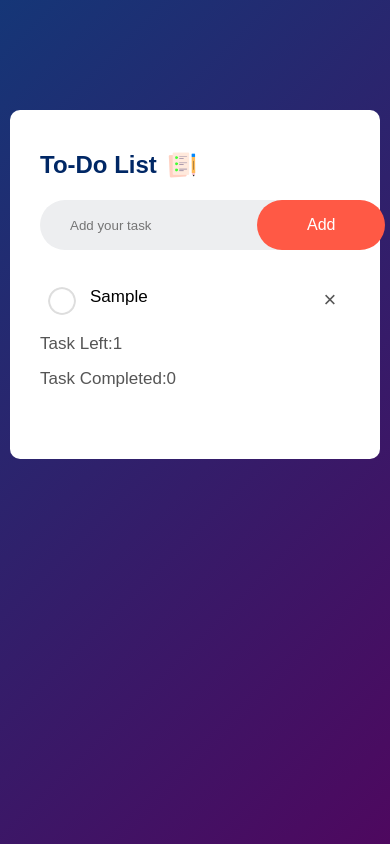
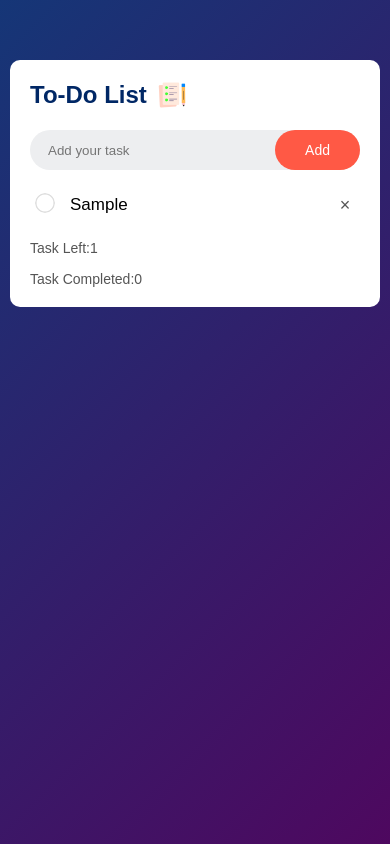
Before and after one commit to rajharsh1433/todo-app, a plain HTML site: page index.html in a window 390 px wide. Both pictures are taken after typing "Sample" into the empty fields and a click on the button "Add". Drawn offline with Linux system fonts and the light colour scheme.

Commit message:
Update style.css for responsive design

```diff
--- a/style.css
+++ b/style.css
@@ -110,3 +110,48 @@ span{
     color: #555;
     font-size: 17px;
 }
+
+
+@media screen and (max-width: 600px) {
+    .todo-app {
+        margin: 50px auto 20px; /* Adjusted margin for smaller screens */
+        padding: 20px; /* Adjusted padding for smaller screens */
+    }
+
+    .row {
+        padding-left: 10px; /* Adjusted padding for smaller screens */
+        margin-bottom: 15px; /* Adjusted margin for smaller screens */
+    }
+
+    input {
+        padding: 8px; /* Adjusted padding for smaller screens */
+    }
+
+    button {
+        padding: 12px 30px; /* Adjusted padding for smaller screens */
+        font-size: 14px; /* Adjusted font size for smaller screens */
+    }
+
+    ul li {
+        padding: 10px 8px 10px 40px; /* Adjusted padding for smaller screens */
+    }
+
+    ul li::before {
+        height: 20px; /* Adjusted size for smaller screens */
+        width: 20px; /* Adjusted size for smaller screens */
+        top: 8px; /* Adjusted position for smaller screens */
+        left: 5px; /* Adjusted position for smaller screens */
+    }
+
+    ul li span {
+        width: 30px; /* Adjusted size for smaller screens */
+        height: 30px; /* Adjusted size for smaller screens */
+        font-size: 18px; /* Adjusted font size for smaller screens */
+        line-height: 30px; /* Adjusted line height for smaller screens */
+    }
+
+    #task-count,
+    #task-completed {
+        font-size: 14px; /* Adjusted font size for smaller screens */
+    }
+}
```
